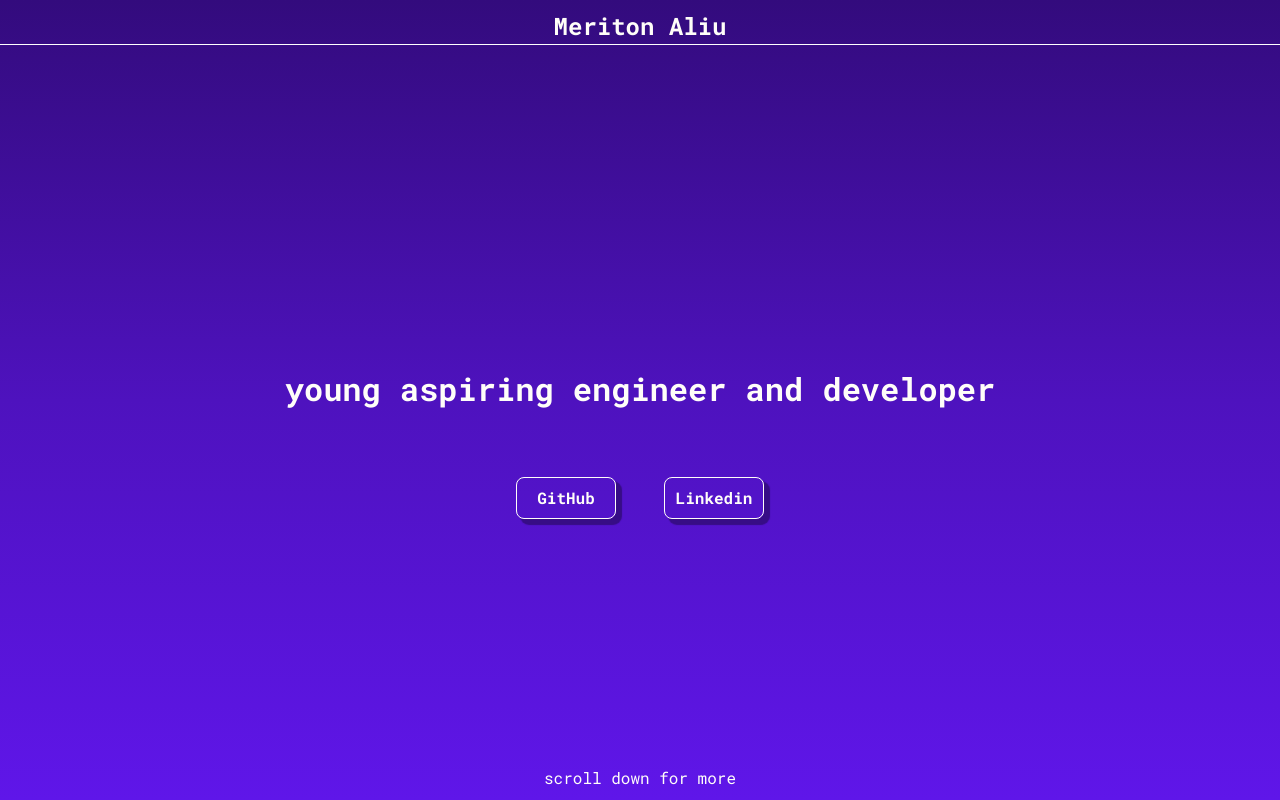
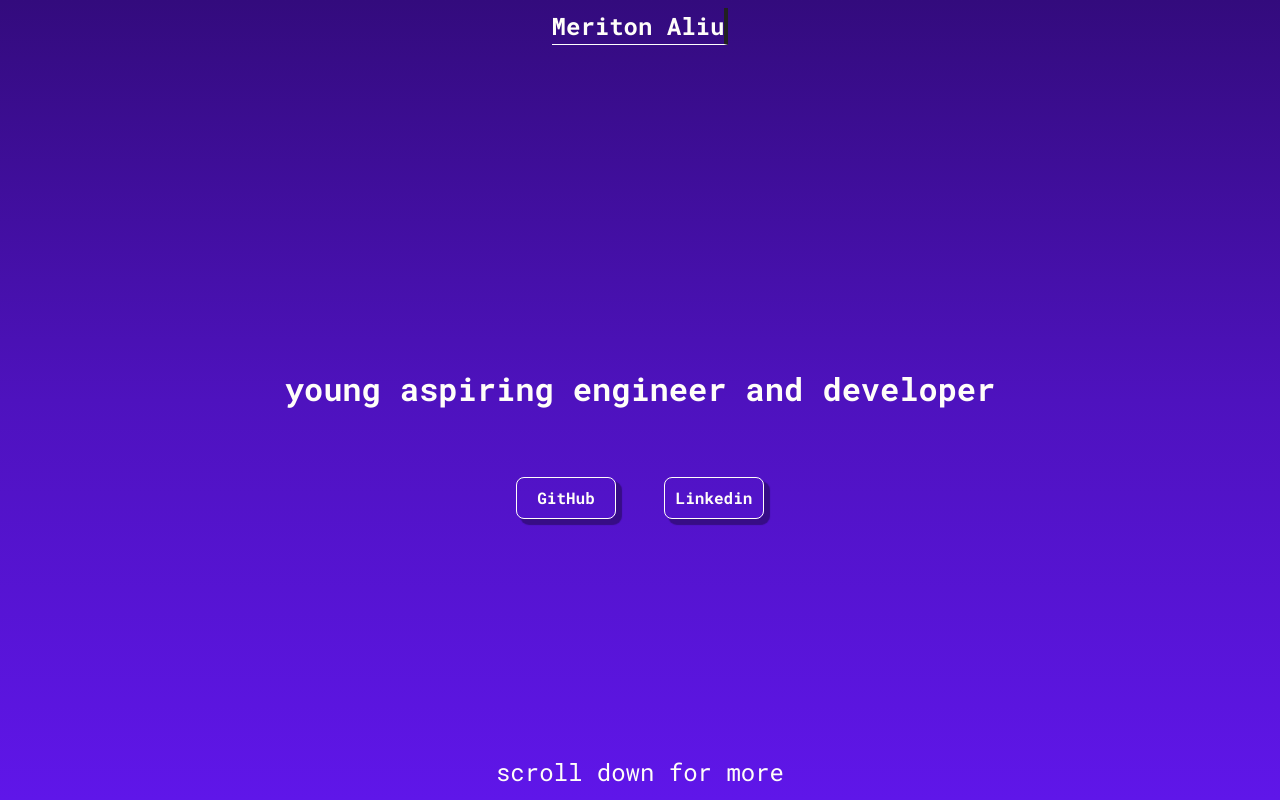
Before and after one commit to MeritonAliu/portfolio, a Next.js app: page / in a window 1280 px wide. Built offline with nearby package versions, Linux system fonts and the light colour scheme.

Commit message:
typewriter

```diff
--- a/app/globals.css
+++ b/app/globals.css
@@ -32,9 +32,15 @@ main {
 }
 
 .about{
-  background-color: black;
+  background-color: #5f16e8;
   color: white;
-  background: linear-gradient(180deg, rgba(95,22,233,1) 0%, rgba(177,128,255,1) 50%, rgba(230,217,255,1) 100%);
+}
+
+.projects
+{
+  background-color: #5f16e8;
+  background: linear-gradient(180deg, rgba(95,22,232,1) 0%, rgba(51,11,125,1) 100%);
+  color: white;
 }
 
 .landing{
@@ -45,13 +51,6 @@ main {
   background: #6919ff;
   background: linear-gradient(0deg, rgba(95,22,233,1) 0%, rgba(78,18,190,1) 50%, rgba(51,11,125,1) 100%);
   color: #fffef9;
-
-  h1{
-    font-size: 24px;
-    font-weight: bold;
-    margin-top: 8px;
-    border-bottom: solid 1px #ffffff;
-  }
 
   .p-description{
     font-size: 32px;
@@ -92,6 +91,7 @@ main {
   .p-scroll{
     margin-top: auto;
     animation: p-animation-scroll 2s infinite alternate;
+    font-size: x-large;
   }
 }
 
@@ -104,3 +104,32 @@ main {
     transform: translateY(-10px);
   }
 }
+
+.typewriter {
+  white-space: nowrap;
+  overflow: hidden;
+  border-right: 4px solid #212121;
+  animation: cursor 2s step-start infinite,
+  text 2s steps(24);
+
+  font-size: 24px;
+  font-weight: bold;
+  margin-top: 8px;
+  border-bottom: solid 1px #ffffff;
+  align-self: center;
+}
+
+@keyframes cursor {
+  0%, 100% {
+
+  }
+}
+
+@keyframes text {
+  0% {
+    width: 0;
+  }
+  100% {
+    width: 176px;
+  }
+}
--- a/app/page.jsx
+++ b/app/page.jsx
@@ -4,7 +4,7 @@ export default function Home() {
   return (
     <main>
       <div className="landing">
-        <h1>Meriton Aliu</h1>
+        <h1 className='typewriter'>Meriton Aliu</h1>
         <p className="p-description">young aspiring engineer and developer</p>
         <div className="btn-container">
           <Link className="btn" href="https://github.com/MeritonAliu/">
```
